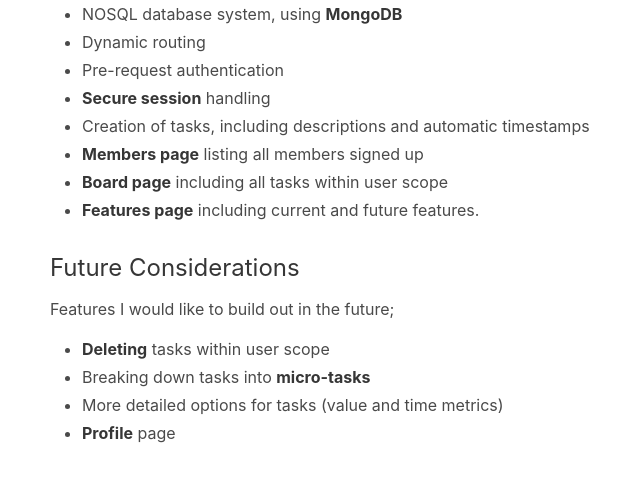
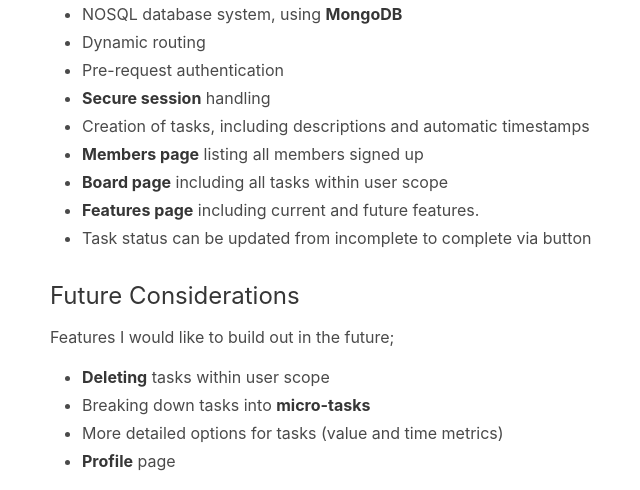
Before and after one commit to danielc92/flask-todo, a Flask app: page /features in a window 1280 px wide. Shown: the part 345-835 px from the top of the page, without its empty margins (14-654 px from the left). Before the commit the page ends 788 px from the top, so only its background shows below. Run offline with Flask 2, Linux system fonts and the light colour scheme; the visitor is signed in with stand-in values (Sample User, id 1); some libraries are stand-ins or nearby versions.

Commit message:
Updated features.

```diff
--- a/templates/features.html
+++ b/templates/features.html
@@ -19,6 +19,7 @@
 				<li><strong>Members page</strong> listing all members signed up</li>
 				<li><strong>Board page</strong> including all tasks within user scope</li>
 				<li><strong>Features page</strong> including current and future features.</li>
+				<li>Task status can be updated from incomplete to complete via button</li>
 
 			</ul>
 
```
